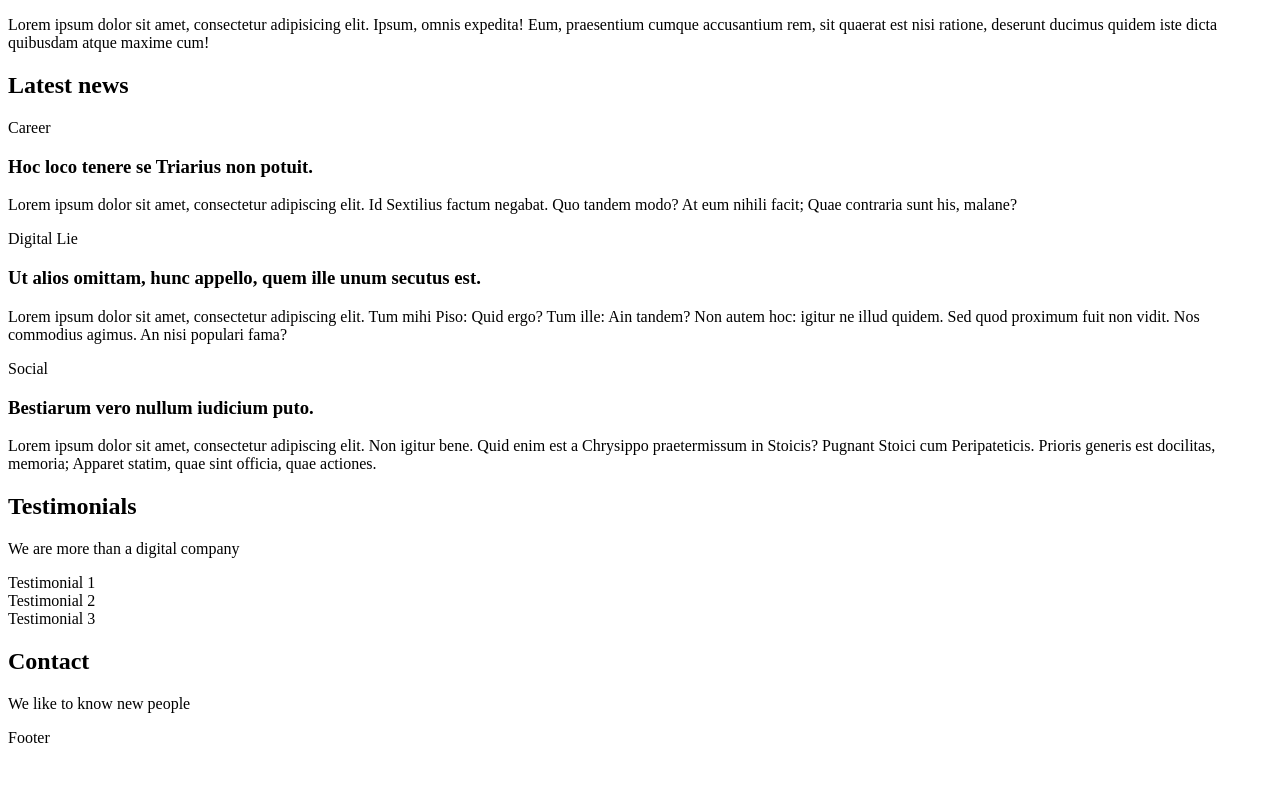
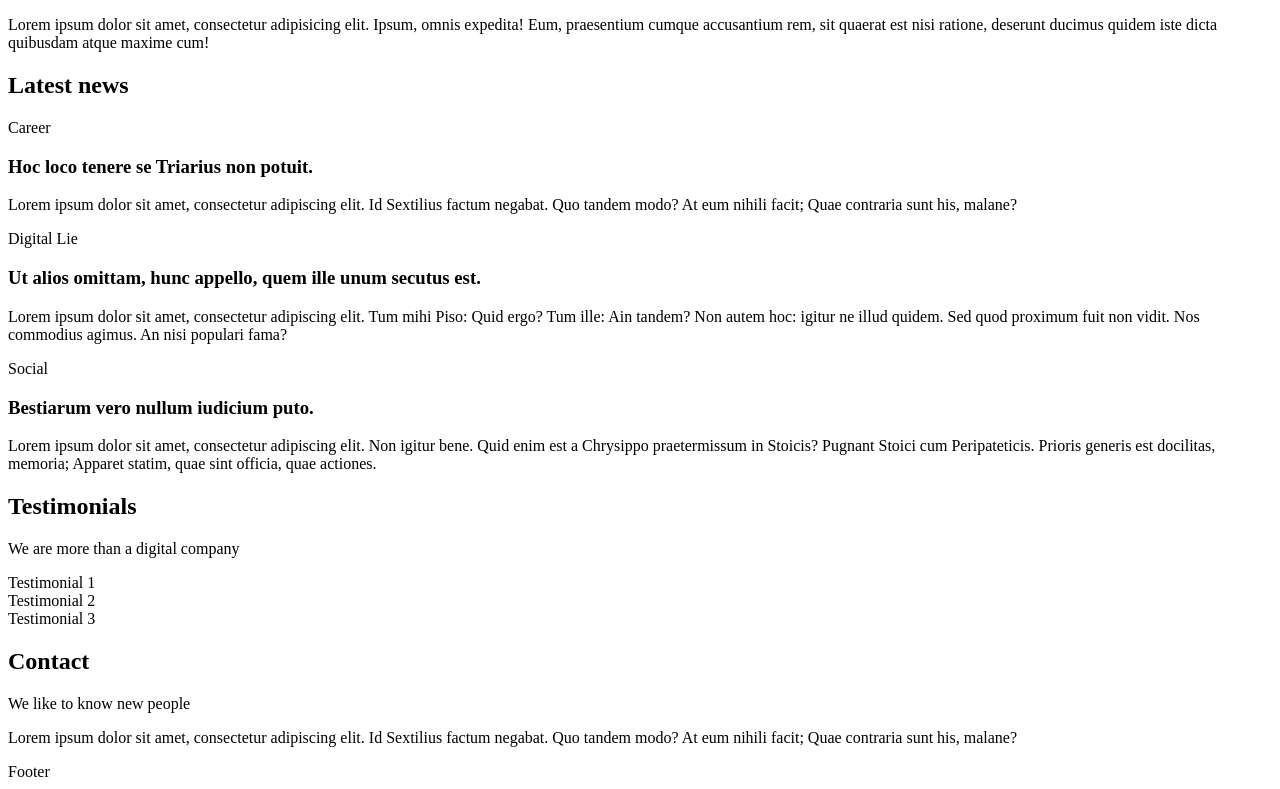
Before and after one commit to xcoder19/holbertonschool-web_front_end, a plain HTML site: page html_advanced/12-index.html in a window 1280 px wide. Shown: the part 962-1751 px from the top of the page. Before the commit the page ends 1717 px from the top, so only its background shows below. Drawn offline with Linux system fonts and the light colour scheme.

Commit message:
paragraphs

```diff
--- a/html_advanced/12-index.html
+++ b/html_advanced/12-index.html
@@ -97,6 +97,10 @@ actiones.
 <section>
 <h2>Contact</h2>
 <p>We like to know new people</p>
+<p>
+Lorem ipsum dolor sit amet, consectetur adipiscing elit. Id Sextilius factum
+negabat. Quo tandem modo? At eum nihili facit; Quae contraria sunt his, malane?
+</p>
 </section>
 </main>
 <footer>Footer</footer>
```
